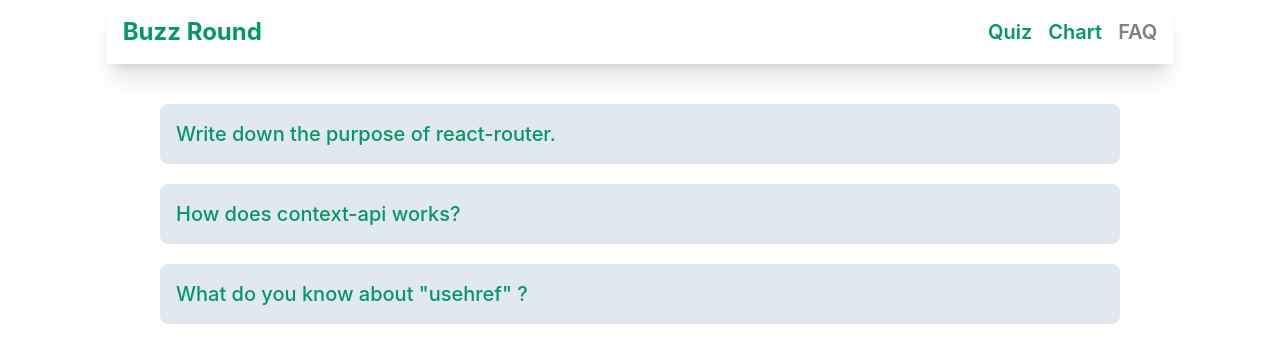
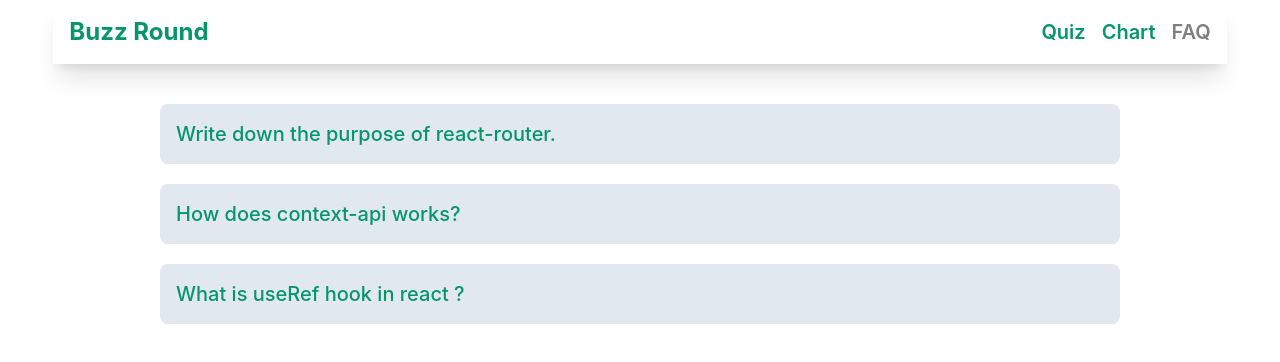
Before and after one commit to thesanchitadevi/buzz-round-app, a React (Create React App) app: page /faq in a window 1280 px wide. Shown: the top 362 px of the page. Built offline with nearby package versions, Linux system fonts and the light colour scheme.

Commit message:
faq answers added

```diff
--- a/src/Components/FAQ/FAQ.js
+++ b/src/Components/FAQ/FAQ.js
@@ -9,7 +9,7 @@ const FAQ = () => {
                     Write down the purpose of react-router.
                 </div>
                 <div className="collapse-content">
-                    <p>hello</p>
+                    <p className='text-lg font-normal'>React Router is a standard library for routing in React. It's a dynamic, client-side routing, allows us to build a single-page web application with navigation without the page refreshing as the user navigates. React router use components yo display individual information.</p>
                 </div>
             </div>
             <div className="collapse mx-auto w-9/12 my-5  bg-slate-200 rounded-lg">
@@ -18,16 +18,17 @@ const FAQ = () => {
                     How does context-api works?
                 </div>
                 <div className="collapse-content">
-                    <p>hello</p>
+                    <p className='text-lg font-normal'>Context Api provides a way to pass data through the component tree without having to pass props down manually at every level. <br />
+                        To create context api you need <span className='text-emerald-600'>React.createContext().</span> It returns a consumer and a provider. <span className='text-emerald-600'>Provider</span> is a component  that as it's names suggests provides the state to its children and  <span className='text-emerald-600'>Consumer</span> is a component that consumes and uses the state.</p>
                 </div>
             </div>
             <div className="collapse mx-auto w-9/12  bg-slate-200 rounded-lg">
                 <input type="checkbox" />
                 <div className="collapse-title  text-emerald-600 text-xl font-medium">
-                    What do you know about "usehref" ?
+                    What is useRef hook in react ?
                 </div>
                 <div className="collapse-content">
-                    <p>hello</p>
+                    <p className='text-lg font-normal'>The useRef is a hook that allows you to persist values between renders.It can be used to store a mutable value that does not cause a re-render when updated.It can be used to access a DOM element directly.</p>
                 </div>
             </div>
         </div>
--- a/src/Components/Header/Header.js
+++ b/src/Components/Header/Header.js
@@ -7,7 +7,7 @@ const Header = () => {
     };
     return (
         <div>
-            <div className="navbar bg-base-100 shadow-xl w-10/12 mx-auto">
+            <div className="navbar bg-base-100 shadow-xl w-11/12 mx-auto">
                 <div className="flex-1">
                     <Link className="pl-2 text-2xl font-bold text-emerald-600" to='/'>Buzz Round</Link>
                 </div>
--- a/src/Components/Questions/Questions.js
+++ b/src/Components/Questions/Questions.js
@@ -27,14 +27,6 @@ const Questions = ({ question, handleButton }) => {
                         </FontAwesomeIcon>
 
                         {/* To show correct answer */}
-                        <div className={active ? '' : 'hidden'}>
-                            <div className="alert  bg-emerald-500 shadow-lg w-1/2 mx-auto">
-                                <div>
-                                    <svg xmlns="http://www.w3.org/2000/svg" className="stroke-current flex-shrink-0 h-6 w-6 text-white" fill="none" viewBox="0 0 24 24"><path strokeLinecap="round" strokeLinejoin="round" strokeWidth="2" d="M9 12l2 2 4-4m6 2a9 9 0 11-18 0 9 9 0 0118 0z" /></svg>
-                                    <span className='text-white font-medium text-lg'>Correct Answer :  {question.correctAnswer}</span>
-                                </div>
-                            </div>
-                        </div>
                     </div>
                     {
                         question.options.map(option =>
@@ -44,6 +36,14 @@ const Questions = ({ question, handleButton }) => {
                             </div>)
                     }
                 </div>
+                <div className={active ? '' : 'hidden'}>
+                    <div className="alert  bg-emerald-500 shadow-lg w-1/2 mx-auto">
+                        <div>
+                            <svg xmlns="http://www.w3.org/2000/svg" className="stroke-current flex-shrink-0 h-6 w-6 text-white" fill="none" viewBox="0 0 24 24"><path strokeLinecap="round" strokeLinejoin="round" strokeWidth="2" d="M9 12l2 2 4-4m6 2a9 9 0 11-18 0 9 9 0 0118 0z" /></svg>
+                            <span className='text-white font-medium text-lg'>Correct Answer :  {question.correctAnswer}</span>
+                        </div>
+                    </div>
+                </div>
             </section>
 
         </div>
```
